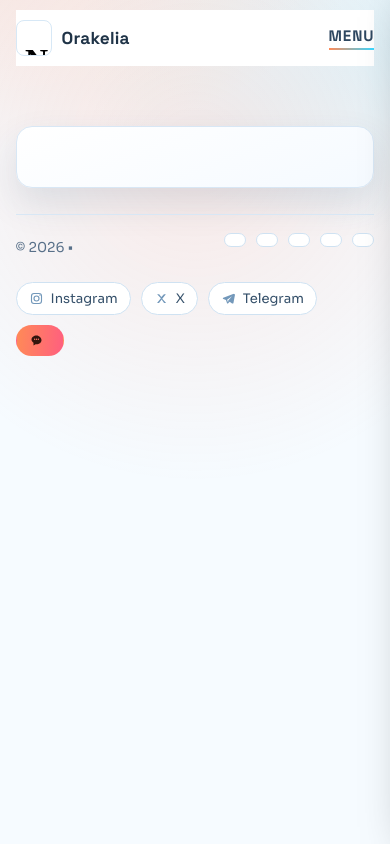
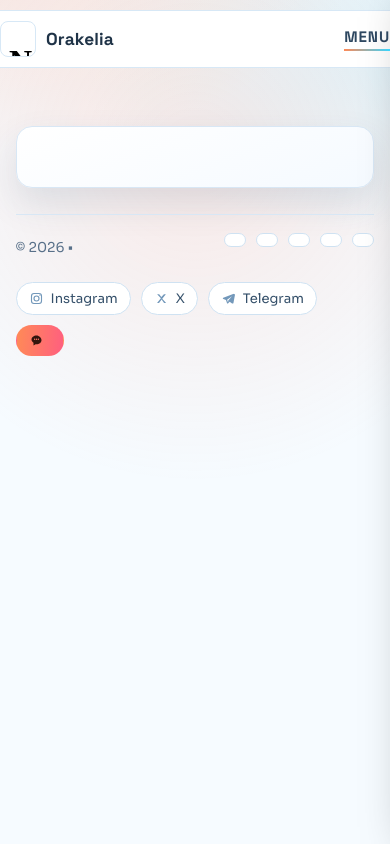
Before and after one commit to tkaracam/fal-platform, a Python web app: template templates/agb.html in a window 390 px wide. Run offline with Jinja, Linux system fonts and the light colour scheme; the template is opened without the code that fills it, so the values that code supplies are empty.

Commit message:
Make navbar full width

```diff
--- a/static/style.css
+++ b/static/style.css
@@ -56,15 +56,19 @@ body.nav-open {
   gap: 14px;
   padding: 12px 16px;
   margin-bottom: 0;
-  border: 1px solid #d7e8f6;
-  border-radius: 14px;
+  border-top: 1px solid #d7e8f6;
+  border-bottom: 1px solid #d7e8f6;
+  border-left: 0;
+  border-right: 0;
+  border-radius: 0;
   background: #ffffff;
   backdrop-filter: none;
   position: fixed;
   top: calc(env(safe-area-inset-top, 0px) + 10px);
-  left: max(4vw, calc(50% - 560px));
-  right: max(4vw, calc(50% - 560px));
-  width: auto;
+  left: 0;
+  right: 0;
+  width: 100%;
+  max-width: none;
   z-index: 1004;
 }
 
@@ -228,19 +232,23 @@ body.nav-open {
 }
 
 .lang-switch {
-  display: grid;
-  grid-template-columns: 1fr;
+  display: flex;
+  flex-direction: row;
+  flex-wrap: wrap;
   gap: 8px;
   margin-top: 12px;
 }
 
 .lang-switch a {
-  text-align: left;
+  text-align: center;
   font-size: 0.82rem;
   font-weight: 700;
   border: 1px solid #d5e6f6;
   border-radius: 10px;
   padding: 8px 10px;
+  display: inline-flex;
+  align-items: center;
+  justify-content: center;
   background: #f8fcff;
   color: #2d455c;
   text-decoration: none;
@@ -1095,15 +1103,19 @@ a { color: #e6655e; }
 @media (max-width: 980px) {
   .navbar {
     padding: 8px 0;
-    border: 0;
+    border-top: 1px solid #d7e8f6;
+    border-bottom: 1px solid #d7e8f6;
+    border-left: 0;
+    border-right: 0;
     border-radius: 0;
     background: #ffffff;
     backdrop-filter: none;
     position: fixed;
     top: calc(env(safe-area-inset-top, 0px) + 10px);
-    left: 4vw;
-    right: 4vw;
-    width: auto;
+    left: 0;
+    right: 0;
+    width: 100%;
+    max-width: none;
     z-index: 1004;
   }
   .nav-links { box-shadow: -22px 0 48px rgba(0, 0, 0, 0.4); }
```
